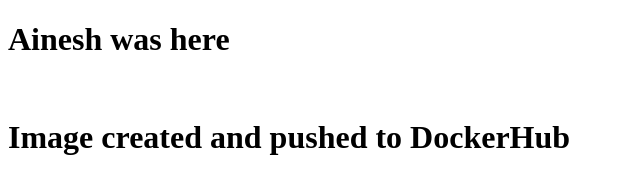
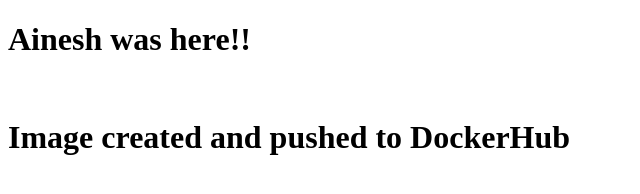
Before and after one commit to AineshSridhar/Docker_Hello_World, a plain HTML site: page index.html in a window 1280 px wide. Shown: the full height of the page, 0-640 px from the left. Drawn offline with Linux system fonts and the light colour scheme.

Commit message:
Testing jenkins 2

```diff
--- a/index.html
+++ b/index.html
@@ -4,7 +4,7 @@
     <title>Jenkins Docker Demo</title>
 </head>
 <body>
-    <h1>Ainesh was here</h1><br>
+    <h1>Ainesh was here!!</h1><br>
     <h1>Image created and pushed to DockerHub</h1>
 </body>
 </html>
```
